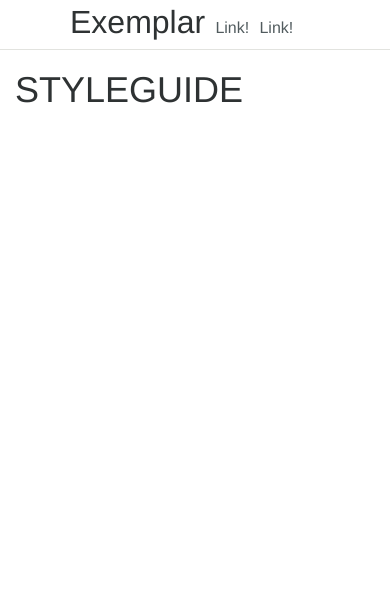
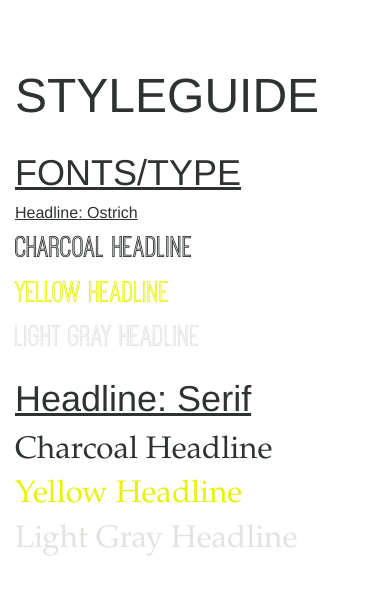
Before and after one commit to ninjaofawesome/exemplar, a website: page index.html at #/styles in a window 390 px wide. Drawn offline with Linux system fonts and the light colour scheme.

Commit message:
started styleguide, started directives

```diff
--- a/app.js
+++ b/app.js
@@ -3,7 +3,8 @@
 // Declare app level module which depends on views, and components
 angular.module('myApp', [
   'ngRoute',
-  'ExemplarControllers'
+  'ExemplarControllers',
+  'ExemplarDirectives'
 ]).
 config(['$routeProvider', function($routeProvider) {
   $routeProvider
--- a/app/css/components/_body.scss
+++ b/app/css/components/_body.scss
@@ -3,3 +3,12 @@ body{
   color: $charcoal;
   font-size: 16px;
 }
+
+.headline{
+  font-size: 48px;
+}
+
+.subheadline {
+  color: $charcoal;
+  text-decoration: underline;
+}
--- a/app/css/components/_fonts.scss
+++ b/app/css/components/_fonts.scss
@@ -0,0 +1,12 @@
+@font-face {
+    font-family: 'ostrich_sans_inlineregular';
+    src: url('../fonts/ostrichsans/ostrich_sans_inline-regular-webfont.eot');
+    src: url('../fonts/ostrichsans/ostrich_sans_inline-regular-webfont.eot?#iefix') format('embedded-opentype'),
+         url('../fonts/ostrichsans/ostrich_sans_inline-regular-webfont.woff2') format('woff2'),
+         url('../fonts/ostrichsans/ostrich_sans_inline-regular-webfont.woff') format('woff'),
+         url('../fonts/ostrichsans/ostrich_sans_inline-regular-webfont.ttf') format('truetype'),
+         url('../fonts/ostrichsans/ostrich_sans_inline-regular-webfont.svg#ostrich_sans_inlineregular') format('svg');
+    font-weight: normal;
+    font-style: normal;
+
+}
--- a/app/css/components/_type.scss
+++ b/app/css/components/_type.scss
@@ -1,3 +1,7 @@
+$ostrich: 'ostrich_sans_inlineregular', arial, helvetica, sans serif;
+$apple: Century Gothic,CenturyGothic,AppleGothic,sans-serif;
+$caslon: Big Caslon,Book Antiqua,Palatino Linotype,Georgia,serif;
+
 a {
   @include transition(color, 0.5s, ease);
   color: $charcoal;
@@ -10,3 +14,35 @@ a {
   }
 
 }
+
+.ostrich-headline{
+  font-family: $ostrich;
+  color: $black;
+  font-weight: 300;
+  font-size: 8vw;
+  &.yellow {
+    color: $yellow;
+  }
+  &.charcoal {
+    color: $charcoal;
+  }
+  &.lightest-gray{
+    color: $lightest-gray;
+  }
+}
+
+.serif-headline{
+  font-family: $caslon;
+  color: $black;
+  font-weight: 300;
+  font-size: 8vw;
+  &.yellow {
+    color: $yellow;
+  }
+  &.charcoal {
+    color: $charcoal;
+  }
+  &.lightest-gray{
+    color: $lightest-gray;
+  }
+}
--- /dev/null
+++ b/app/fonts/ostrichsans/stylesheet.css
@@ -0,0 +1,16 @@
+/* Generated by Font Squirrel (http://www.fontsquirrel.com) on November 2, 2014 */
+
+
+
+@font-face {
+    font-family: 'ostrich_sans_inlineregular';
+    src: url('ostrich_sans_inline-regular-webfont.eot');
+    src: url('ostrich_sans_inline-regular-webfont.eot?#iefix') format('embedded-opentype'),
+         url('ostrich_sans_inline-regular-webfont.woff2') format('woff2'),
+         url('ostrich_sans_inline-regular-webfont.woff') format('woff'),
+         url('ostrich_sans_inline-regular-webfont.ttf') format('truetype'),
+         url('ostrich_sans_inline-regular-webfont.svg#ostrich_sans_inlineregular') format('svg');
+    font-weight: normal;
+    font-style: normal;
+
+}
--- /dev/null
+++ b/app/js/directives.js
@@ -0,0 +1 @@
+var ExemplarControllers = angular.module('ExemplarDirectives', []);
--- a/app/views/styles.html
+++ b/app/views/styles.html
@@ -1 +1,30 @@
-<h1>STYLEGUIDE</h1>
+<div class="row">
+  <div class="col-md-12">
+    <h1 class ="headline">STYLEGUIDE</h1>
+  </div>
+</div>
+
+
+<div class="row">
+  <div class="col-md-12">
+    <h1 class ="subheadline">FONTS/TYPE</h1>
+  </div>
+</div>
+
+<div class="row">
+  <div class="col-md-12">
+    <div class ="subheadline">Headline: Ostrich</div>
+    <div class="ostrich-headline charcoal">Charcoal Headline</div>
+    <div class="ostrich-headline yellow">Yellow Headline</div>
+    <div class="ostrich-headline lightest-gray">Light Gray Headline</div>
+  </div>
+</div>
+
+<div class="row">
+  <div class="col-md-12">
+    <h1 class ="subheadline">Headline: Serif</h1>
+    <div class="serif-headline charcoal">Charcoal Headline</div>
+    <div class="serif-headline yellow">Yellow Headline</div>
+    <div class="serif-headline lightest-gray">Light Gray Headline</div>
+  </div>
+</div>
--- a/index.html
+++ b/index.html
@@ -13,7 +13,7 @@
   <link rel="stylesheet" href="app/css/styles.css">
 </head>
 <body>
-<section class="exemplar-navbar">
+<!-- <section class="exemplar-navbar">
   <div class="container-fluid">
     <div class="col-md-12">
       <ul class="navbar-contents">
@@ -23,7 +23,7 @@
       </ul>
     </div>
   </div>
-</section>
+</section> -->
 
 <section class="exemplar-body">
   <div class="container">
@@ -42,6 +42,7 @@
   <script src="app/js/jquery-2.1.1.min.js"></script>
   <script src="app/js/bootstrap.js"></script>
   <script src="app/js/controllers.js"></script>
+  <script src="app/js/directives.js"></script>
   <script src="app.js"></script>
   <script src="app/components/version/version.js"></script>
   <script src="app/components/version/version-directive.js"></script>
```
Also changed, not shown: app/css/styles.css, app/fonts/ostrichsans/ostrich_sans_inline-regular-webfont.svg (added), app/fonts/ostrichsans/ostrich_sans_inline-regular-webfont.ttf (added), app/fonts/ostrichsans/ostrich_sans_inline-regular-webfont.woff (added), app/fonts/ostrichsans/ostrich_sans_inline-regular-webfont.woff2 (added), 1 other file.
